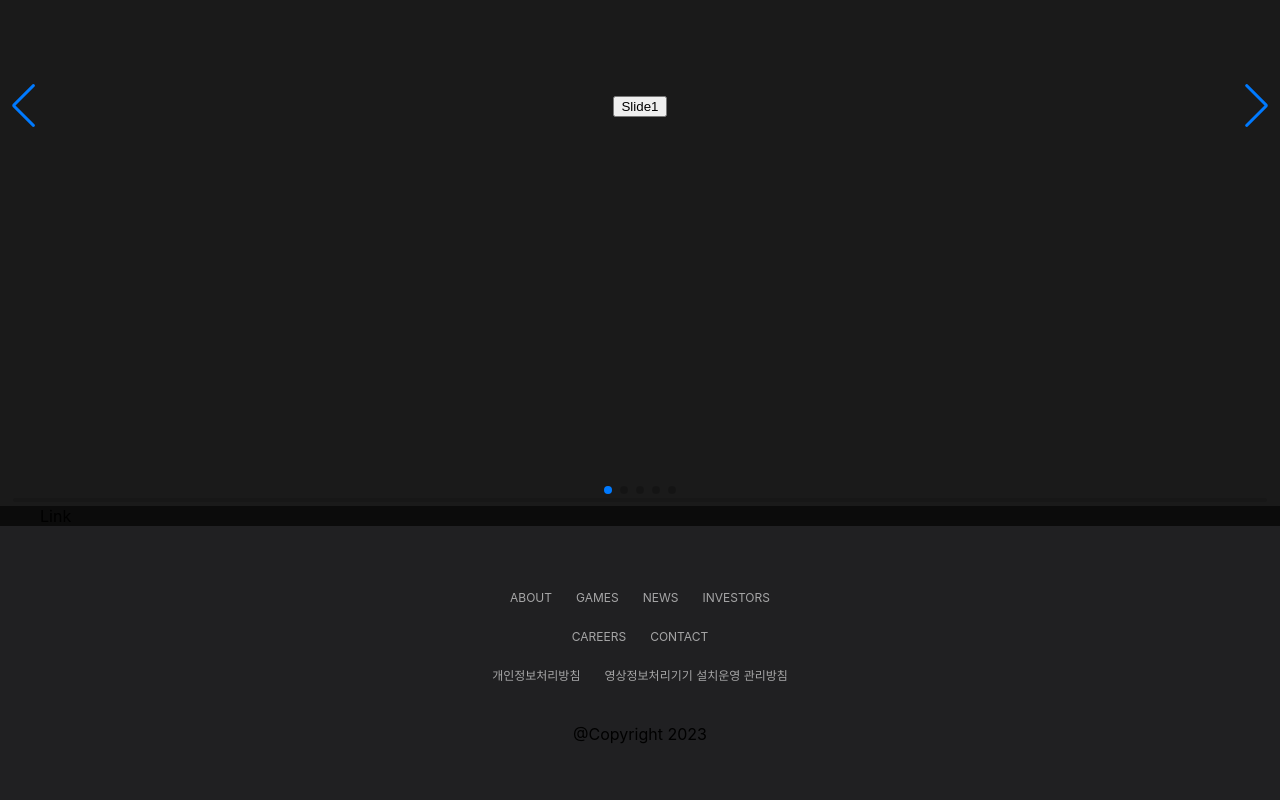
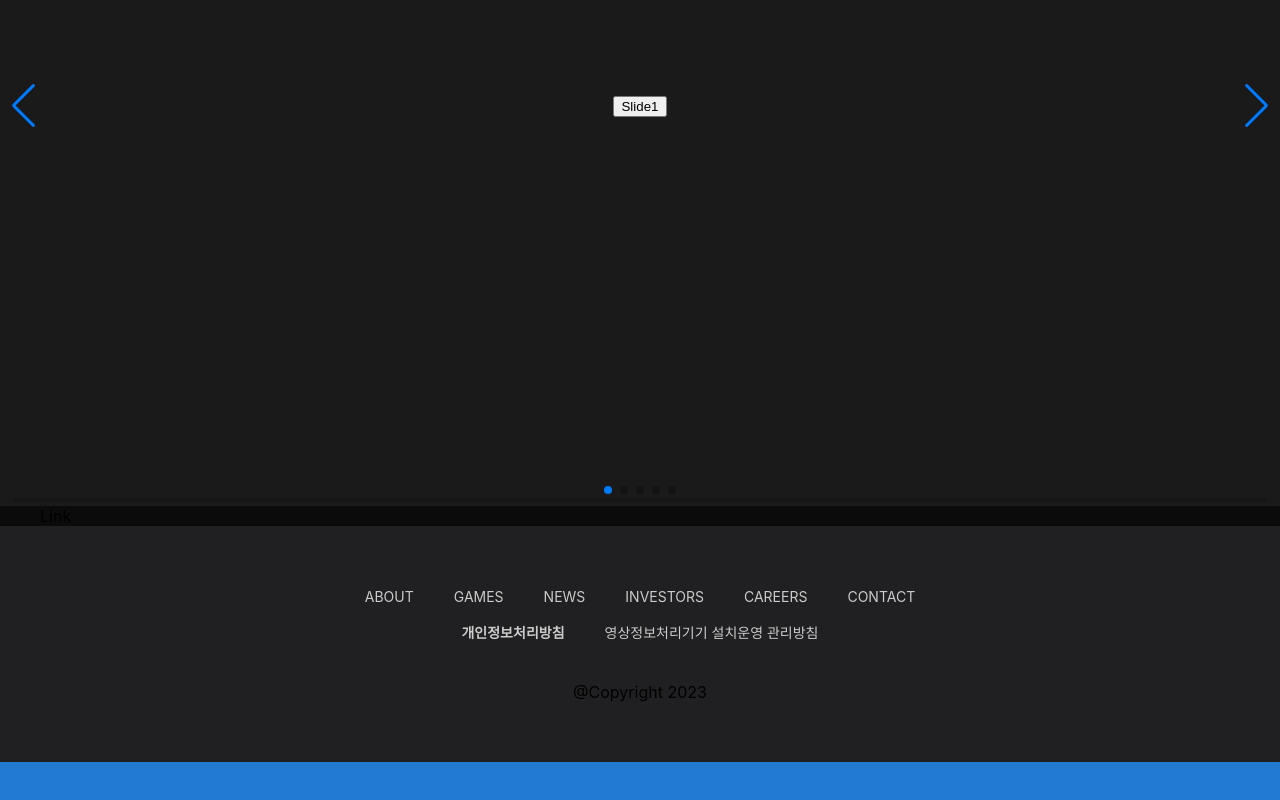
Before and after one commit to scom-01/Web, a React (Create React App) app in the folder portfolio-react/: page / in a window 1280 px wide. Shown: the part 3494-4294 px from the top of the page. After the commit the page ends 4256 px from the top, so only its background shows below. Built offline with nearby package versions, Linux system fonts and the light colour scheme.

Commit message:
Fix Footer css 수정

```diff
--- a/portfolio-react/src/Components/Footer.js
+++ b/portfolio-react/src/Components/Footer.js
@@ -10,12 +10,13 @@ function Footer() {
           <Link to="/">games</Link>
           <Link to="/">news</Link>
           <Link to="/">investors</Link>
-          <br className={styles.br_mobile}></br>
           <Link to="/">careers</Link>
           <Link to="/">contact</Link>
         </div>
         <div className={styles.policy_link}>
-          <Link to="/">개인정보처리방침</Link>
+          <Link to="/" style={{ fontWeight: 700 }}>
+            개인정보처리방침
+          </Link>
           <Link to="/">영상정보처리기기 설치운영 관리방침</Link>
         </div>
       </div>
--- a/portfolio-react/src/Components/Footer.module.css
+++ b/portfolio-react/src/Components/Footer.module.css
@@ -19,13 +19,13 @@ a {
   flex-direction: column;
   align-items: center;
   justify-self: center;
-  color: #a6a6a7;
+  color: #cbcbcb;
 }
 
 .policy a {
-  color: #a6a6a7;
-  font-size: 12px;
-  margin: 0px 12px 20px;
+  color: #cbcbcb;
+  font-size: 14px;
+  margin: 0px 20px;
   text-transform: uppercase;
 }
 .policy a:hover {
@@ -45,7 +45,7 @@ a {
 }
 
 .policy_link {
-  margin: 0 0 40px;
+  margin: 16px 0px 40px 0px;
 }
 .address {
   display: flex;
```
